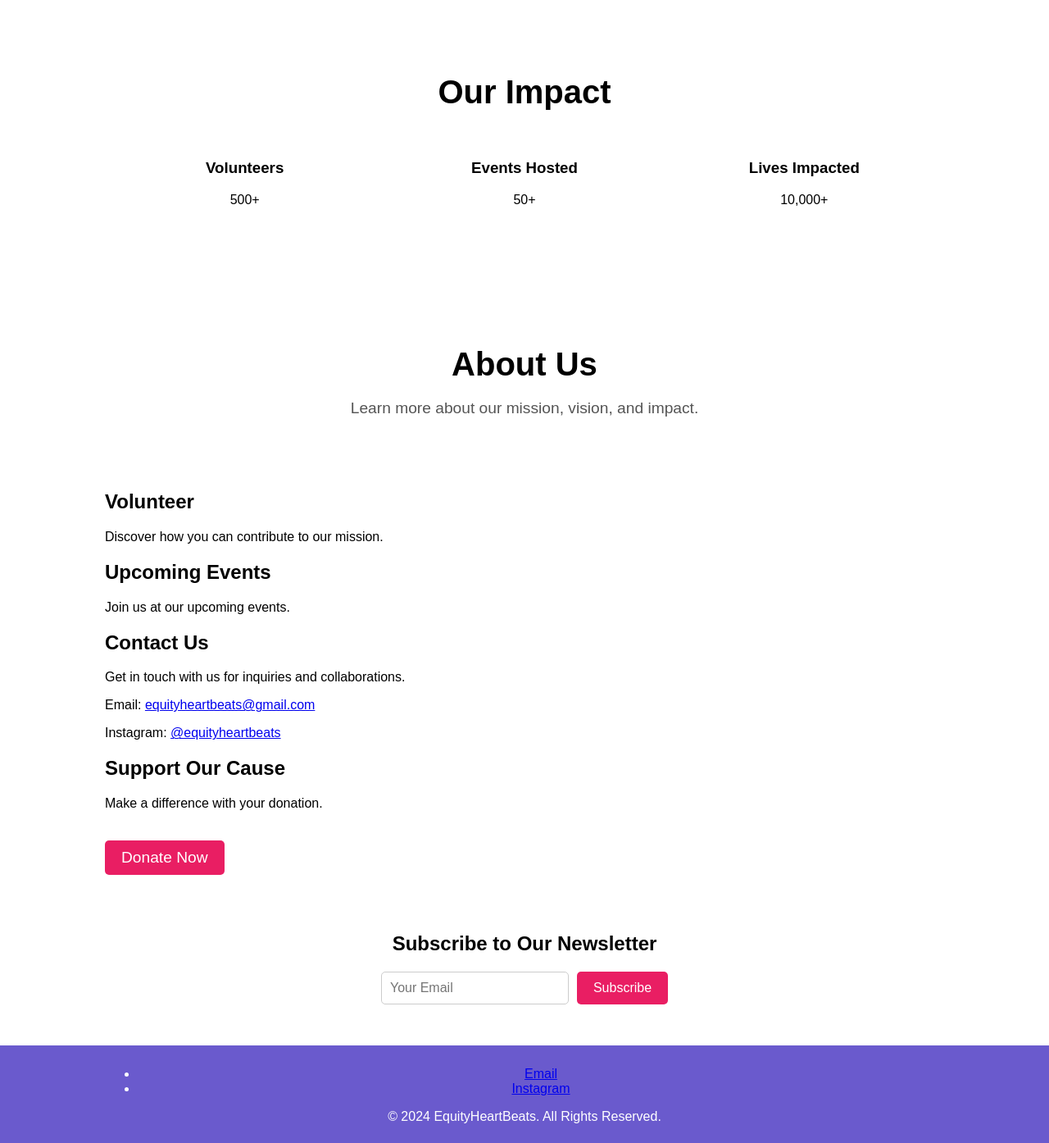
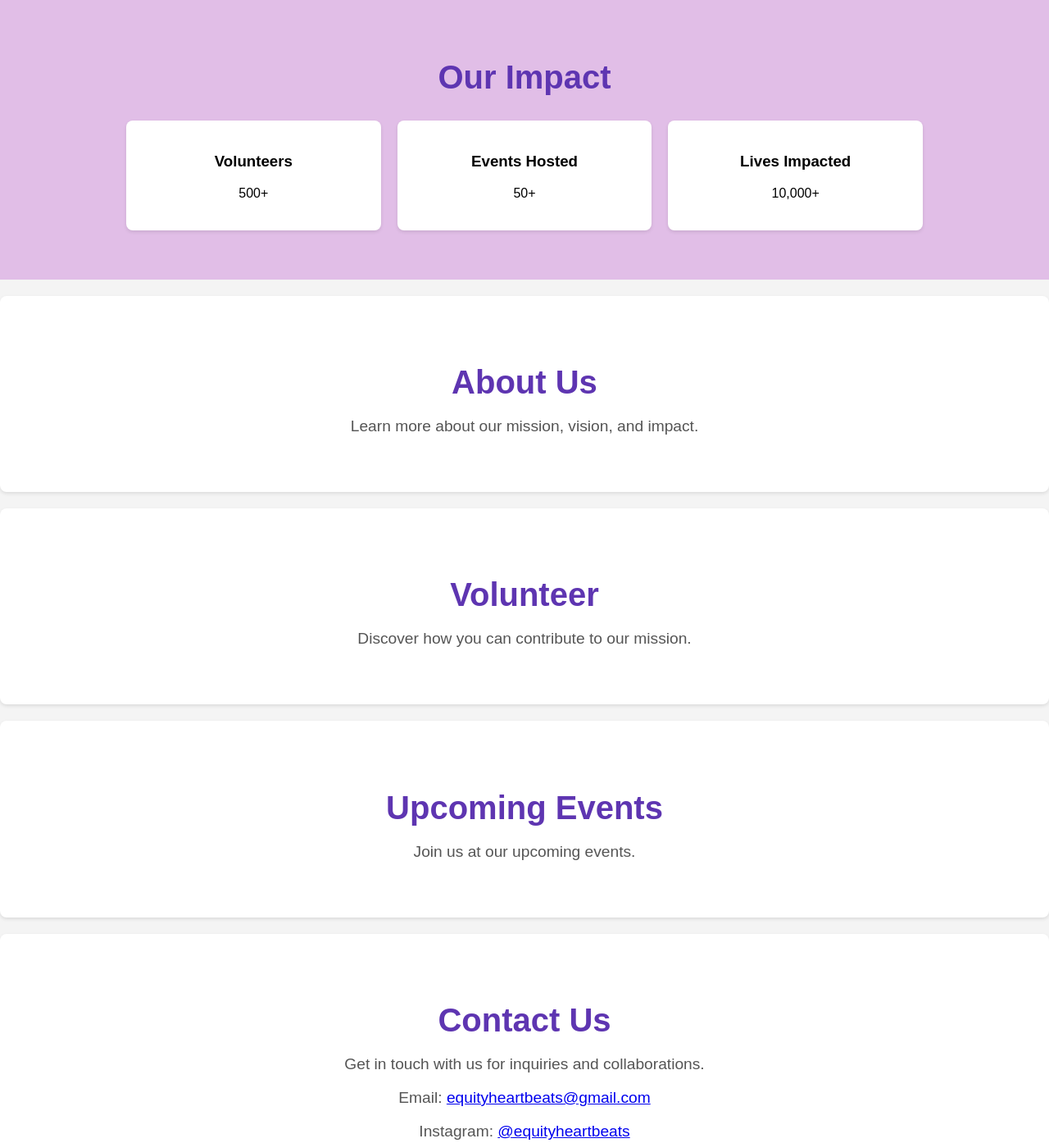
Before and after one commit to gurmenb/equityheartbeats-website, a plain HTML site: page index.html in a window 1280 px wide. Shown: the part 480-1874 px from the top of the page at 82% size. Drawn offline with Linux system fonts and the light colour scheme.

Commit message:
Update styles.css

```diff
--- a/styles.css
+++ b/styles.css
@@ -1,8 +1,9 @@
 body {
-    font-family: Arial, sans-serif;
+    font-family: 'Arial', sans-serif;
     margin: 0;
     padding: 0;
     box-sizing: border-box;
+    background-color: #f4f4f4;
 }
 
 .container {
@@ -11,12 +12,13 @@ body {
 }
 
 header {
-    background-color: #6a5acd;
+    background-color: #5e35b1; /* Softer purple */
     padding: 20px 0;
     color: #fff;
     display: flex;
     justify-content: space-between;
     align-items: center;
+    box-shadow: 0 4px 6px rgba(0, 0, 0, 0.1);
 }
 
 header .logo img {
@@ -25,11 +27,12 @@ header .logo img {
 
 .nav-toggle {
     display: none;
-    background-color: #6a5acd;
+    background-color: #5e35b1; /* Softer purple */
     color: white;
     border: none;
     padding: 10px;
     cursor: pointer;
+    font-size: 1em;
 }
 
 nav {
@@ -51,108 +54,136 @@ nav ul li a {
     text-decoration: none;
     color: #fff;
     font-weight: bold;
+    transition: color 0.3s;
+}
+
+nav ul li a:hover {
+    color: #d1c4e9; /* Light purple for hover effect */
 }
 
 .hero {
     background: url('images/hero-background.jpg') no-repeat center center/cover;
     color: white;
     text-align: center;
-    padding: 100px 0;
+    padding: 100px 20px;
+    background-blur: 10px; /* Apply a blur effect for a softer look */
 }
 
 .hero-content h1 {
     font-size: 3em;
     margin: 0;
+    font-weight: 700;
 }
 
 .hero-content p {
     font-size: 1.5em;
+    margin: 10px 0;
 }
 
 .cta-button {
-    background-color: #e91e63;
+    background-color: #ab47bc; /* More vibrant purple */
     color: white;
-    padding: 10px 20px;
+    padding: 15px 25px;
     text-decoration: none;
     border-radius: 5px;
     font-size: 1.2em;
     margin-top: 20px;
     display: inline-block;
+    transition: background-color 0.3s;
+}
+
+.cta-button:hover {
+    background-color: #8e24aa; /* Darker purple on hover */
 }
 
 .impact-stats {
-    padding: 50px 0;
+    padding: 50px 20px;
     text-align: center;
+    background-color: #e1bee7; /* Light purple background */
 }
 
 .impact-stats .stats {
     display: flex;
     justify-content: space-around;
+    flex-wrap: wrap;
 }
 
 .impact-stats .stat {
     flex: 1;
     padding: 20px;
+    background-color: #fff;
+    margin: 10px;
+    border-radius: 8px;
+    box-shadow: 0 2px 4px rgba(0, 0, 0, 0.1);
 }
 
 .impact-stats h2 {
     font-size: 2.5em;
     margin-bottom: 20px;
+    color: #5e35b1; /* Softer purple for headings */
 }
 
-.about-us {
-    padding: 50px 0;
+.about-us, .volunteer, .events, .contact, .donate, .newsletter {
+    padding: 50px 20px;
     text-align: center;
+    background-color: #fff;
+    margin: 20px 0;
+    border-radius: 8px;
+    box-shadow: 0 2px 4px rgba(0, 0, 0, 0.1);
 }
 
-.about-us h2 {
+.about-us h2, .volunteer h2, .events h2, .contact h2, .donate h2, .newsletter h2 {
     font-size: 2.5em;
     margin-bottom: 20px;
+    color: #5e35b1; /* Softer purple for headings */
 }
 
-.about-us p {
+.about-us p, .volunteer p, .events p, .contact p, .donate p {
     font-size: 1.2em;
     color: #555;
-}
-
-.newsletter {
-    padding: 50px 0;
-    text-align: center;
 }
 
 .newsletter form {
     display: flex;
     justify-content: center;
+    align-items: center;
 }
 
 .newsletter input[type="email"] {
-    padding: 10px;
+    padding: 15px;
     font-size: 1em;
-    border: 1px solid #ccc;
+    border: 1px solid #ddd;
     border-radius: 5px;
     margin-right: 10px;
 }
 
 .newsletter button {
-    background-color: #e91e63;
+    background-color: #ab47bc; /* More vibrant purple */
     color: white;
-    padding: 10px 20px;
+    padding: 15px 25px;
     border: none;
     border-radius: 5px;
     font-size: 1em;
     cursor: pointer;
+    transition: background-color 0.3s;
+}
+
+.newsletter button:hover {
+    background-color: #8e24aa; /* Darker purple on hover */
 }
 
 footer {
-    background-color: #6a5acd;
+    background-color: #5e35b1; /* Softer purple */
     color: #fff;
-    padding: 10px 0;
+    padding: 20px 0;
     text-align: center;
+    box-shadow: 0 -4px 6px rgba(0, 0, 0, 0.1);
 }
 
 .footer .social-links {
     list-style: none;
     padding: 0;
+    margin: 0;
 }
 
 .footer .social-links li {
@@ -164,16 +195,22 @@ footer {
     color: #fff;
     text-decoration: none;
     font-size: 1.2em;
+    transition: color 0.3s;
+}
+
+.footer .social-links a:hover {
+    color: #d1c4e9; /* Light purple for hover effect */
 }
 
 /* Base styles for mobile menu */
 .nav-toggle {
     display: none;
-    background-color: #6a5acd;
+    background-color: #5e35b1; /* Softer purple */
     color: white;
     border: none;
     padding: 10px;
     cursor: pointer;
+    font-size: 1em;
 }
 
 /* Responsive styles */
@@ -181,7 +218,7 @@ footer {
     nav ul {
         display: none;
         flex-direction: column;
-        background-color: #6a5acd;
+        background-color: #5e35b1; /* Softer purple */
         position: absolute;
         top: 60px;
         right: 0;
```
